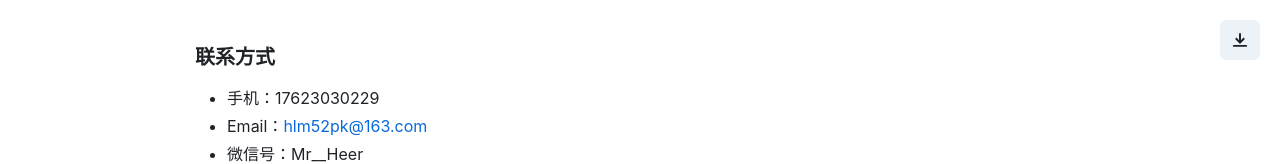
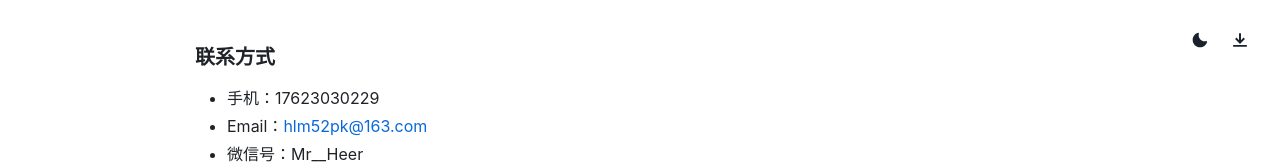
Before and after one commit to MrHeer/resume, a React (Create React App) app: page / in a window 1280 px wide. Shown: the top 164 px of the page. Built offline with nearby package versions, Linux system fonts and the light colour scheme.

Commit message:
:sparkles: add toggle theme

```diff
--- /dev/null
+++ b/src/components/ColorSwitchButton/index.tsx
@@ -0,0 +1,20 @@
+import { IconButton, useColorMode, useColorModeValue } from "@chakra-ui/react";
+import { MoonIcon, SunIcon } from "@chakra-ui/icons";
+
+export function ColorSwitchButton() {
+  const { toggleColorMode: toggleMode } = useColorMode();
+
+  const text = useColorModeValue("dark", "light");
+  const SwitchIcon = useColorModeValue(MoonIcon, SunIcon);
+
+  return (
+    <IconButton
+      aria-label={`Switch to ${text} mode`}
+      onClick={toggleMode}
+      icon={<SwitchIcon />}
+      variant="ghost"
+    />
+  );
+}
+
+export default ColorSwitchButton;
--- a/src/components/DownloadButton/index.tsx
+++ b/src/components/DownloadButton/index.tsx
@@ -7,6 +7,7 @@ export function DownloadButton() {
       aria-label="Download resume"
       onClick={window.print}
       icon={<DownloadIcon />}
+      variant="ghost"
     />
   );
 }
--- a/src/components/Header/index.tsx
+++ b/src/components/Header/index.tsx
@@ -1,6 +1,7 @@
 import { useEffect, useRef } from "react";
 import { Box } from "@chakra-ui/react";
 
+import ColorSwitchButton from "../ColorSwitchButton";
 import DownloadButton from "../DownloadButton";
 
 function Header() {
@@ -33,6 +34,7 @@ function Header() {
       right={0}
       p={5}
     >
+      <ColorSwitchButton />
       <DownloadButton />
     </Box>
   );
--- a/src/theme.ts
+++ b/src/theme.ts
@@ -2,7 +2,7 @@ import { extendTheme, type ThemeConfig } from "@chakra-ui/react";
 
 const config: ThemeConfig = {
   initialColorMode: "system",
-  useSystemColorMode: true,
+  useSystemColorMode: false,
 };
 
 export const theme = extendTheme({ config });
```
